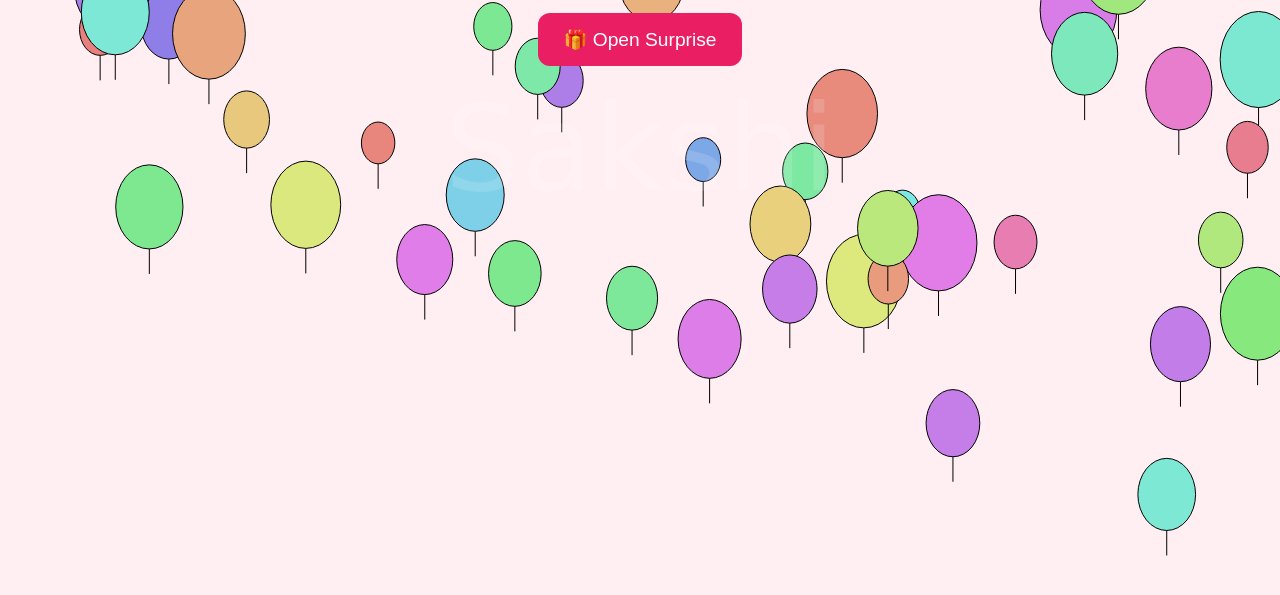
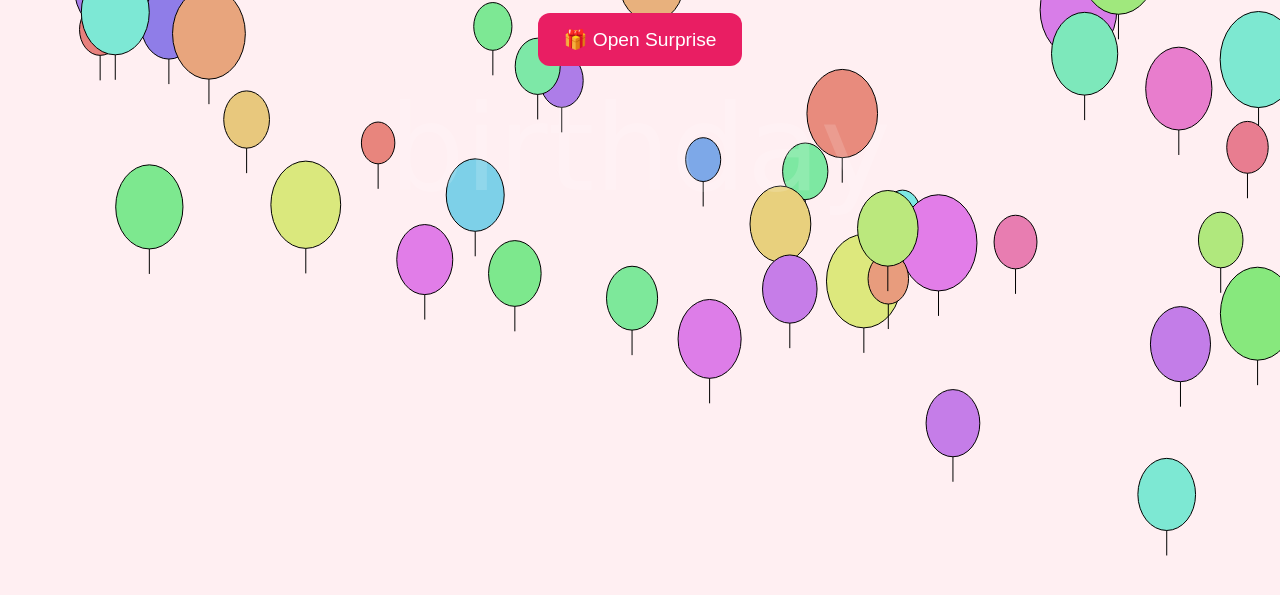
Before and after one commit to Vishal-sar/birthday, a plain HTML site: page index.html in a window 1280 px wide. Shown: the part 171-766 px from the top of the page. Drawn offline with Linux system fonts and the light colour scheme.

Commit message:
Update index.html

```diff
--- a/index.html
+++ b/index.html
@@ -3,12 +3,12 @@
 <head>
   <meta charset="UTF-8" />
   <meta name="viewport" content="width=device-width, initial-scale=1.0" />
-  <title>Happy Birthday Sakshi</title>
+  <title>Happy Birthday</title>
   <link rel="stylesheet" href="styles.css" />
 </head>
 <body>
   <canvas id="balloonsCanvas"></canvas>
-  <div class="background-text">Sakshi</div>
+  <div class="background-text">birthday</div>
   <div class="content">
     <h1>Happy Birthday, 🎉</h1>
     <div class="cake">
```
